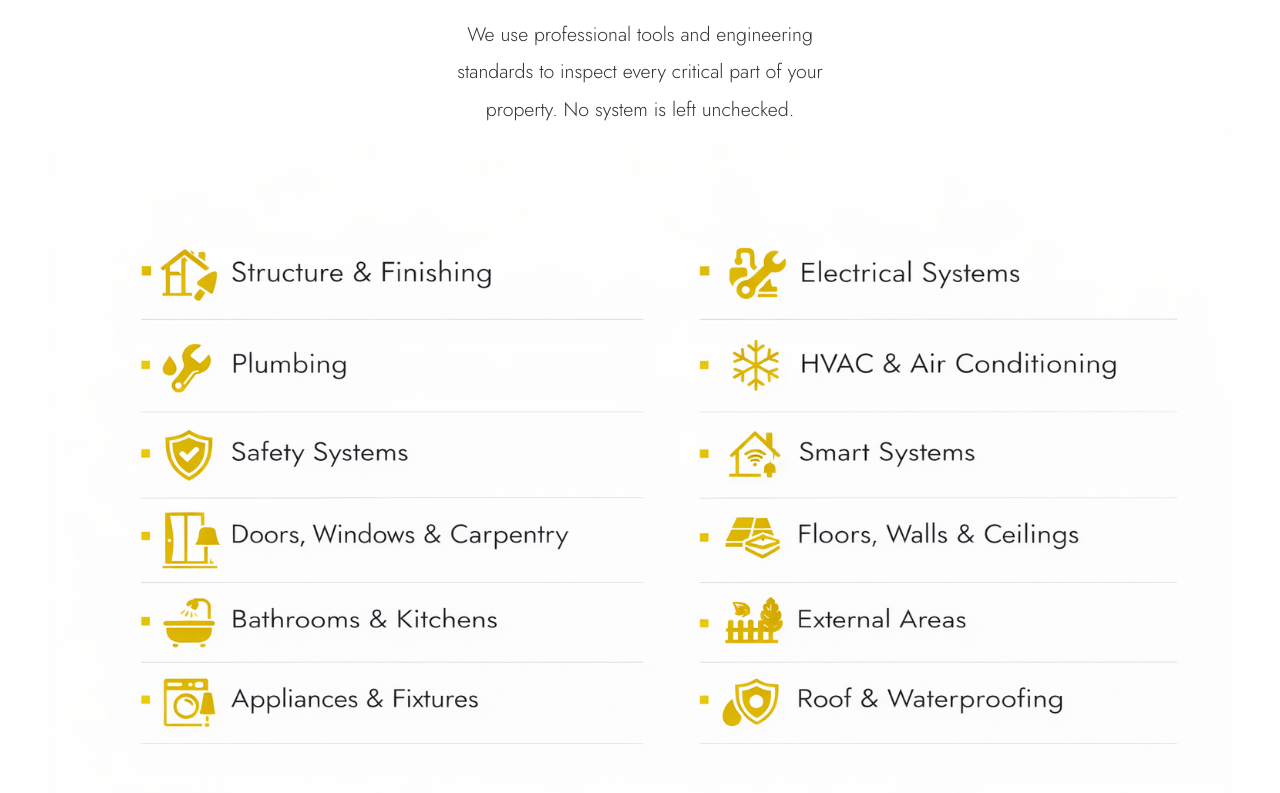
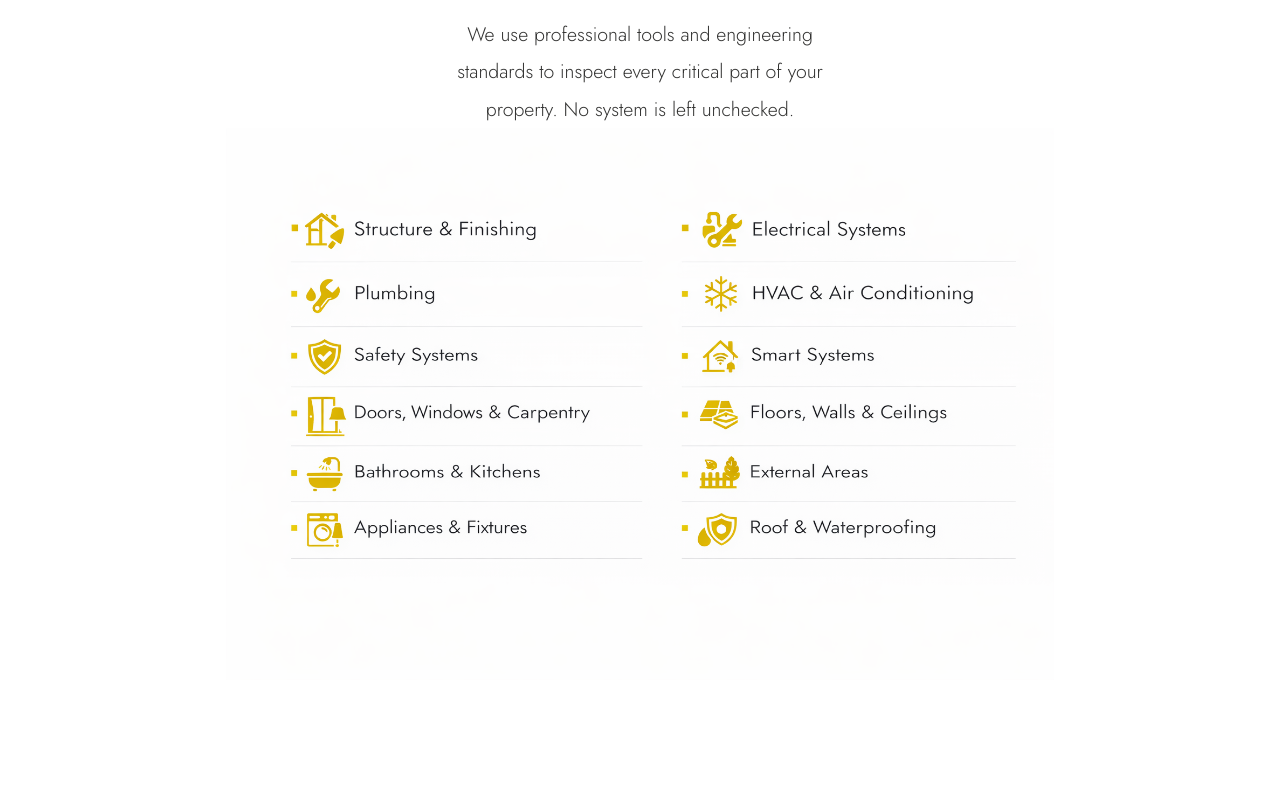
Before and after one commit to romchhh/snagging-ae, a Next.js app: page / in a window 1280 px wide. Shown: the part 4607-5400 px from the top of the page. Built offline with nearby package versions, Linux system fonts and the light colour scheme; no server answers.

Commit message:
some updates

```diff
--- a/components/InspectWhy.tsx
+++ b/components/InspectWhy.tsx
@@ -105,15 +105,27 @@ export default function InspectWhy() {
           </div>
 
           <div className="reveal d2 flex w-full justify-center">
+            <div style={{ width: '100%', display: 'flex', justifyContent: 'center' }}>
+              <div
+                className="supplies-img-wrap"
+                style={{ position: 'relative', width: '95%' }}
+              >
                 <Image
                   src="/supplies.png"
                   alt="Professional tools and equipment used for property inspection"
                   width={1536}
                   height={1024}
-              className="h-auto w-full max-w-[calc(100%+2*var(--gutter-x))] -mx-[var(--gutter-x)] object-contain md:mx-0 md:max-w-3xl"
-              sizes="(max-width: 767px) 100vw, 768px"
+                  style={{ width: '100%', height: 'auto', display: 'block' }}
+                  sizes="(max-width: 767px) 95vw, 28vw"
                 />
               </div>
+            </div>
+          </div>
+          <style>{`
+            @media (min-width: 768px) {
+              .supplies-img-wrap { width: 70% !important; }
+            }
+          `}</style>
         </div>
       </section>
 
```
Lines whose indentation alone changed are shown as unchanged.
